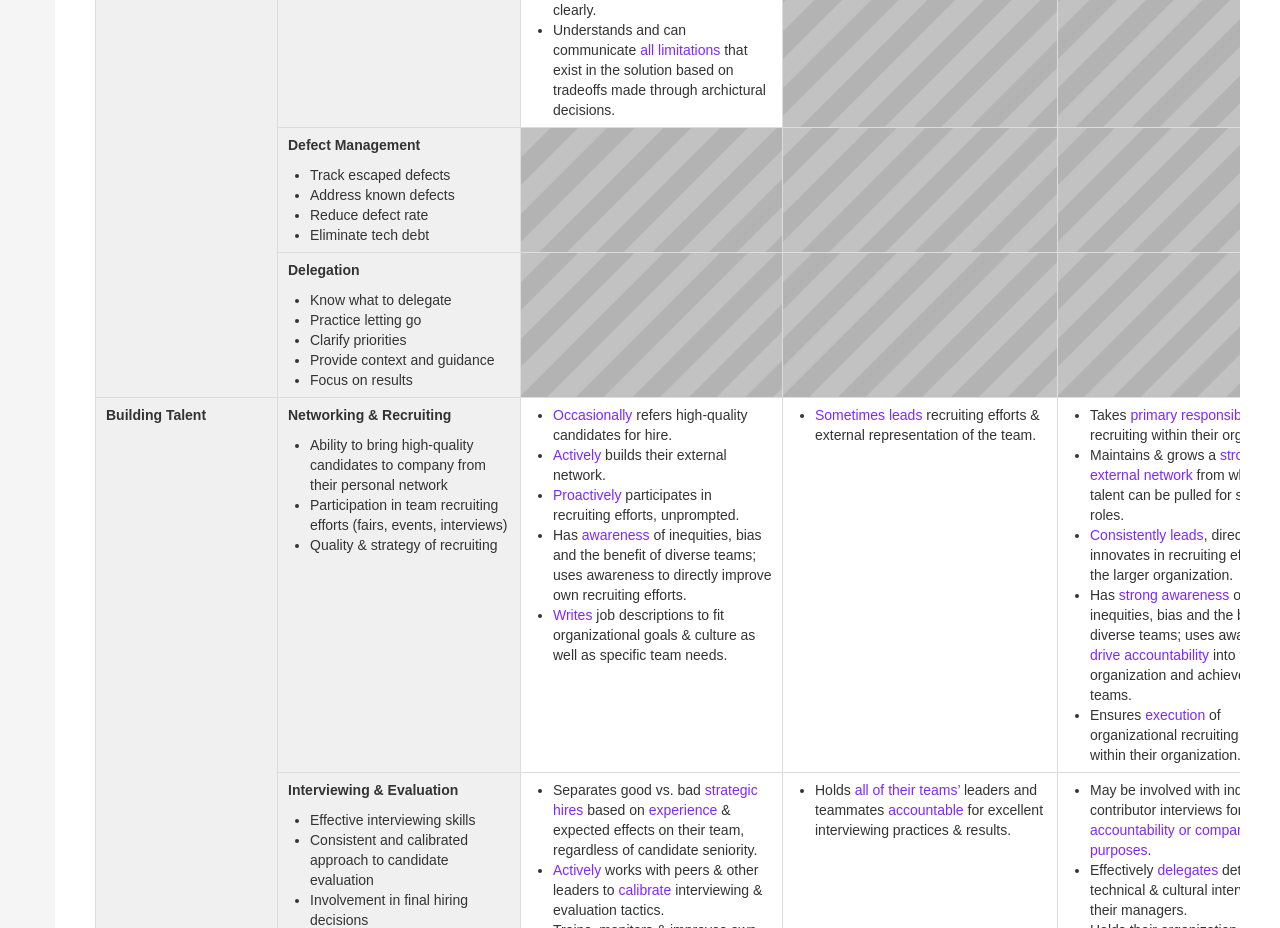
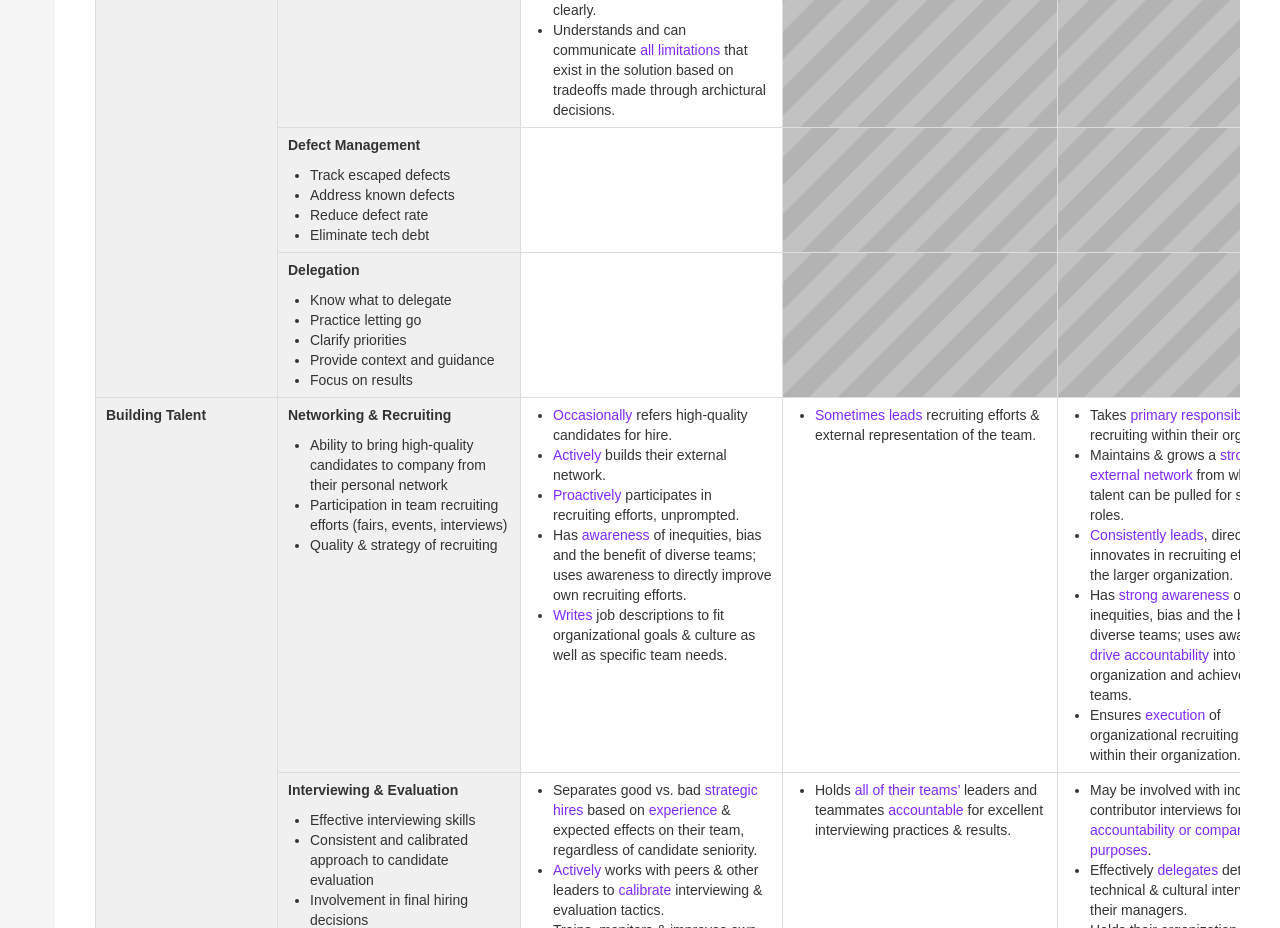
Before and after one commit to PrinterLogic/vasion-manager-level-matrix, a plain HTML site: page index.html in a window 1280 px wide. Shown: the part 3060-3988 px from the top of the page. Drawn offline with Linux system fonts and the light colour scheme.

Commit message:
Opened up a couple "draft" cells

```diff
--- a/index.html
+++ b/index.html
@@ -908,7 +908,7 @@
                             </ul>
                           </div>
                         </td>
-                        <td class="draft-highlight confluenceTd">
+                        <td class="confluenceTd">
                           <br />
                         </td>
                         <td class="draft-highlight confluenceTd">
@@ -943,7 +943,7 @@
                             </ul>
                           </div>
                         </td>
-                        <td class="draft-highlight confluenceTd">
+                        <td class="confluenceTd">
                           <br />
                         </td>
                         <td class="draft-highlight confluenceTd">
```
